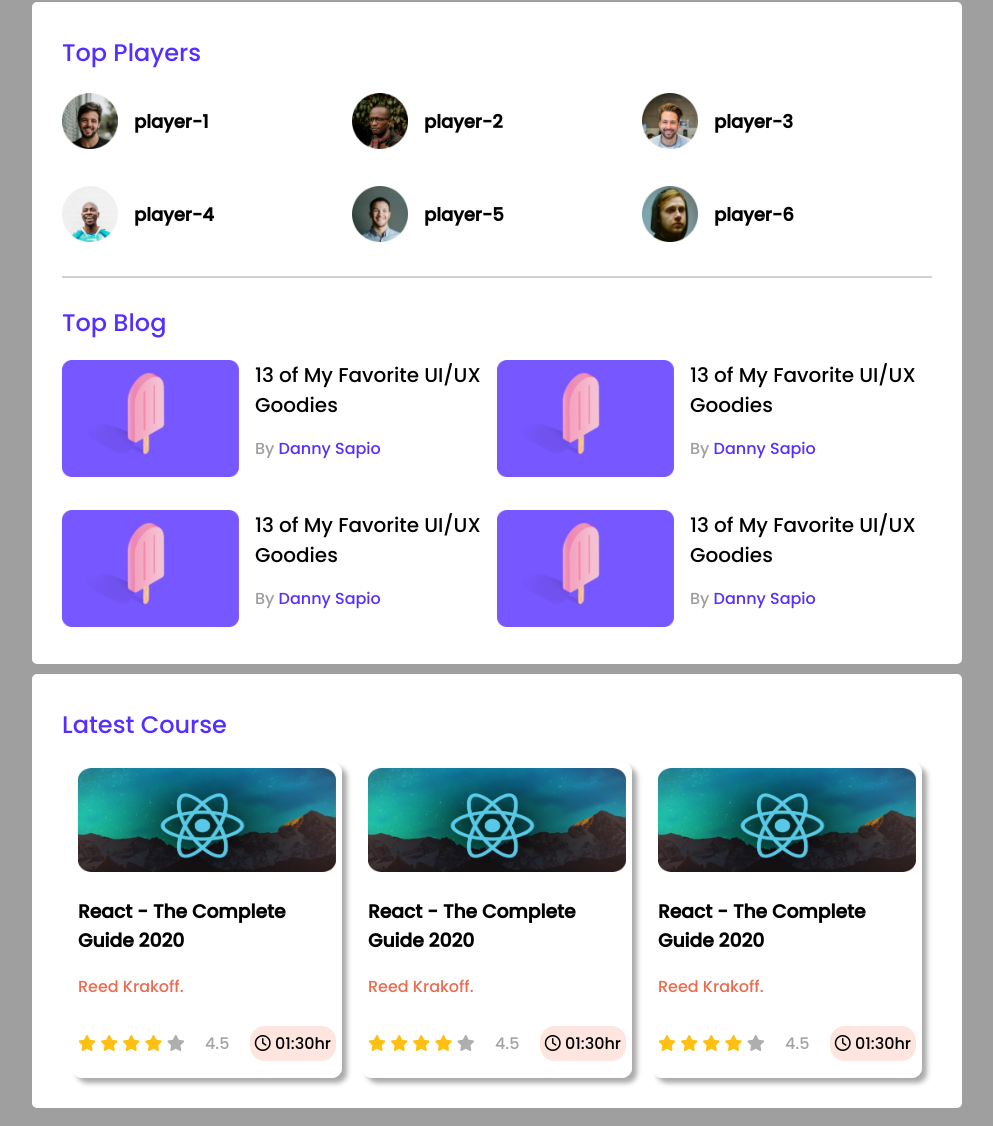
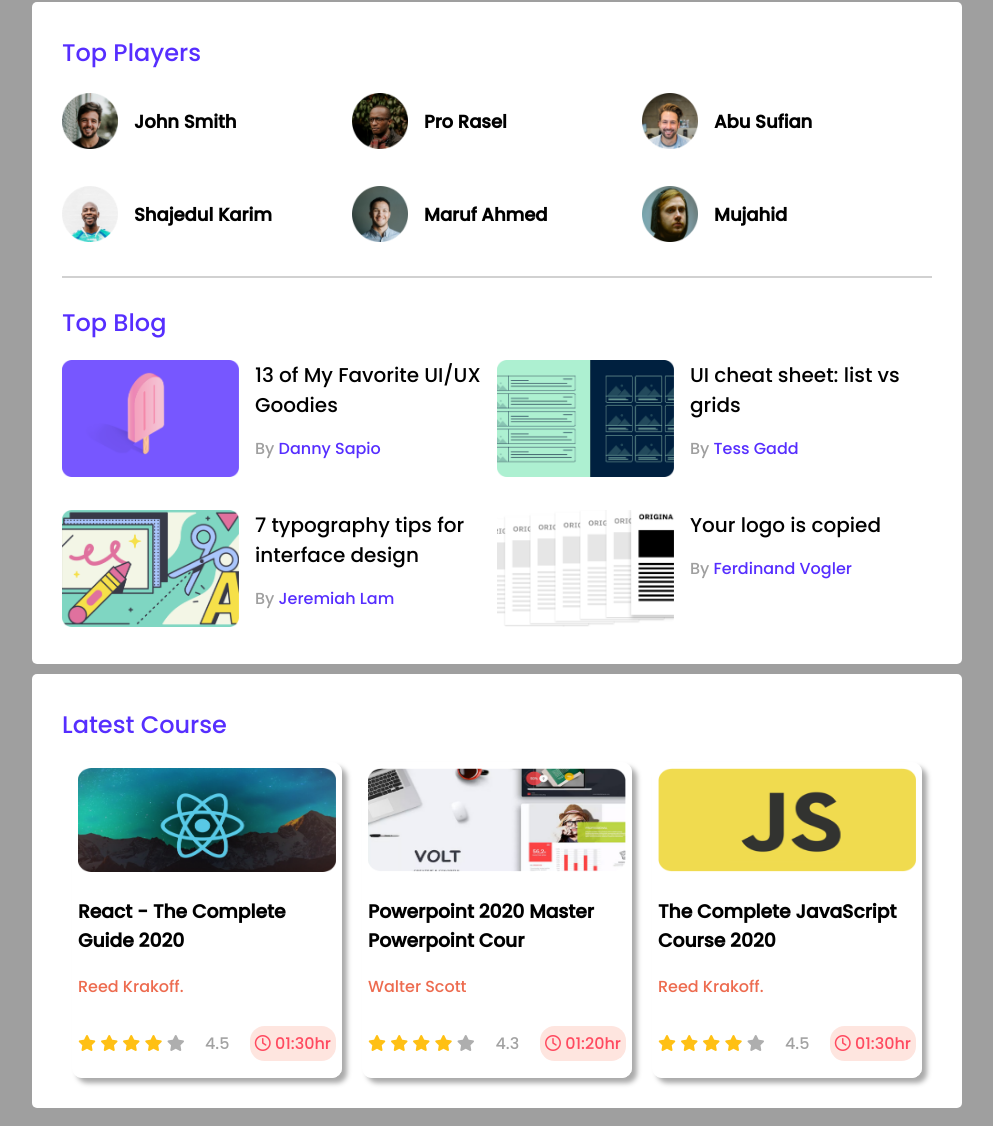
Before and after one commit to m-h-saikat/leader-board-css3, a plain HTML site: page index.html in a window 1280 px wide. Shown: the part 136-1262 px from the top of the page, without its empty margins (143-1136 px from the left). Drawn offline with Linux system fonts and the light colour scheme.

Commit message:
Information Update

```diff
--- a/index.html
+++ b/index.html
@@ -41,27 +41,27 @@
                 <div class="players">
                     <div class="player">
                         <img src="images/players/player-1.png" alt="">
-                        <h3 class="player-name">player-1</h3>
+                        <h3 class="player-name">John Smith</h3>
                     </div>
                     <div class="player">
                         <img src="images/players/player-2.png" alt="">
-                        <h3 class="player-name">player-2</h3>
+                        <h3 class="player-name">Pro Rasel</h3>
                     </div>
                     <div class="player">
                         <img src="images/players/player-3.png" alt="">
-                        <h3 class="player-name">player-3</h3>
+                        <h3 class="player-name">Abu Sufian</h3>
                     </div>
                     <div class="player">
                         <img src="images/players/player-4.png" alt="">
-                        <h3 class="player-name">player-4</h3>
+                        <h3 class="player-name">Shajedul Karim</h3>
                     </div>
                     <div class="player">
                         <img src="images/players/player-5.png" alt="">
-                        <h3 class="player-name">player-5</h3>
+                        <h3 class="player-name">Maruf Ahmed</h3>
                     </div>
                     <div class="player">
                         <img src="images/players/player-6.png" alt="">
-                        <h3 class="player-name">player-6</h3>
+                        <h3 class="player-name">Mujahid</h3>
                     </div>
                 </div>
             </div>
@@ -85,37 +85,37 @@
                 </article>
                 <article class="blog">
                     <div class="thumbnail">
-                        <img src="images/blogs/blog-1.png" alt="">
+                        <img src="images/blogs/blog-2.png" alt="">
                     </div>
                     <div class="blog-info">
-                        <div class="blog-title">13 of My Favorite
-                            UI/UX Goodies</div>
+                        <div class="blog-title">UI cheat sheet:
+                            list vs grids</div>
                         <div class="blog-author">
-                            <p>By <a href="">Danny Sapio</a></p>
+                            <p>By <a href=""> Tess Gadd</a></p>
                         </div>
                     </div>
                 </article>
                 <article class="blog">
                     <div class="thumbnail">
-                        <img src="images/blogs/blog-1.png" alt="">
+                        <img src="images/blogs/blog-3.png" alt="">
                     </div>
                     <div class="blog-info">
-                        <div class="blog-title">13 of My Favorite
-                            UI/UX Goodies</div>
+                        <div class="blog-title">7 typography tips
+                            for interface design</div>
                         <div class="blog-author">
-                            <p>By <a href="">Danny Sapio</a></p>
+                            <p>By <a href="">Jeremiah Lam</a></p>
                         </div>
                     </div>
                 </article>
                 <article class="blog">
                     <div class="thumbnail">
-                        <img src="images/blogs/blog-1.png" alt="">
+                        <img src="images/blogs/blog-4.png" alt="">
                     </div>
                     <div class="blog-info">
-                        <div class="blog-title">13 of My Favorite
-                            UI/UX Goodies</div>
+                        <div class="blog-title">Your logo is
+                            copied</div>
                         <div class="blog-author">
-                            <p>By <a href="">Danny Sapio</a></p>
+                            <p>By <a href="">Ferdinand Vogler</a></p>
                         </div>
                     </div>
                 </article>
@@ -153,10 +153,10 @@
                     </div>
                 </div>
                 <div class="course">
-                    <div class="course-banner"><img src="images/courses/course-1.png" alt=""></div>
+                    <div class="course-banner"><img src="images/courses/course-2.png" alt=""></div>
                     <div class="course-detail">
-                        <h3 class="course-title">React - The Complete Guide 2020</h3>
-                        <p class="course-author">Reed Krakoff.</p>
+                        <h3 class="course-title">Powerpoint 2020 Master Powerpoint Cour</h3>
+                        <p class="course-author">Walter Scott</p>
                         <div class="course-info">
                             <div>
                                 <i class="fas fa-star filled"></i>
@@ -168,19 +168,19 @@
 
                             </div>
                             <div>
-                                <p class="rating">4.5</p>
+                                <p class="rating">4.3</p>
                             </div>
                             <div class="course-duration">
                                 <i class="far fa-clock"></i>
-                                01:30hr
+                                01:20hr
                             </div>
                         </div>
                     </div>
                 </div>
                 <div class="course">
-                    <div class="course-banner"><img src="images/courses/course-1.png" alt=""></div>
+                    <div class="course-banner"><img src="images/courses/course-3.png" alt=""></div>
                     <div class="course-detail">
-                        <h3 class="course-title">React - The Complete Guide 2020</h3>
+                        <h3 class="course-title">The Complete JavaScript Course 2020</h3>
                         <p class="course-author">Reed Krakoff.</p>
                         <div class="course-info">
                             <div>
--- a/style.css
+++ b/style.css
@@ -156,6 +156,7 @@
     display: flex;
     align-items: center;
     justify-content: space-between;
+    color: #FF4A60;
 }
 
 .course-banner img {
```
